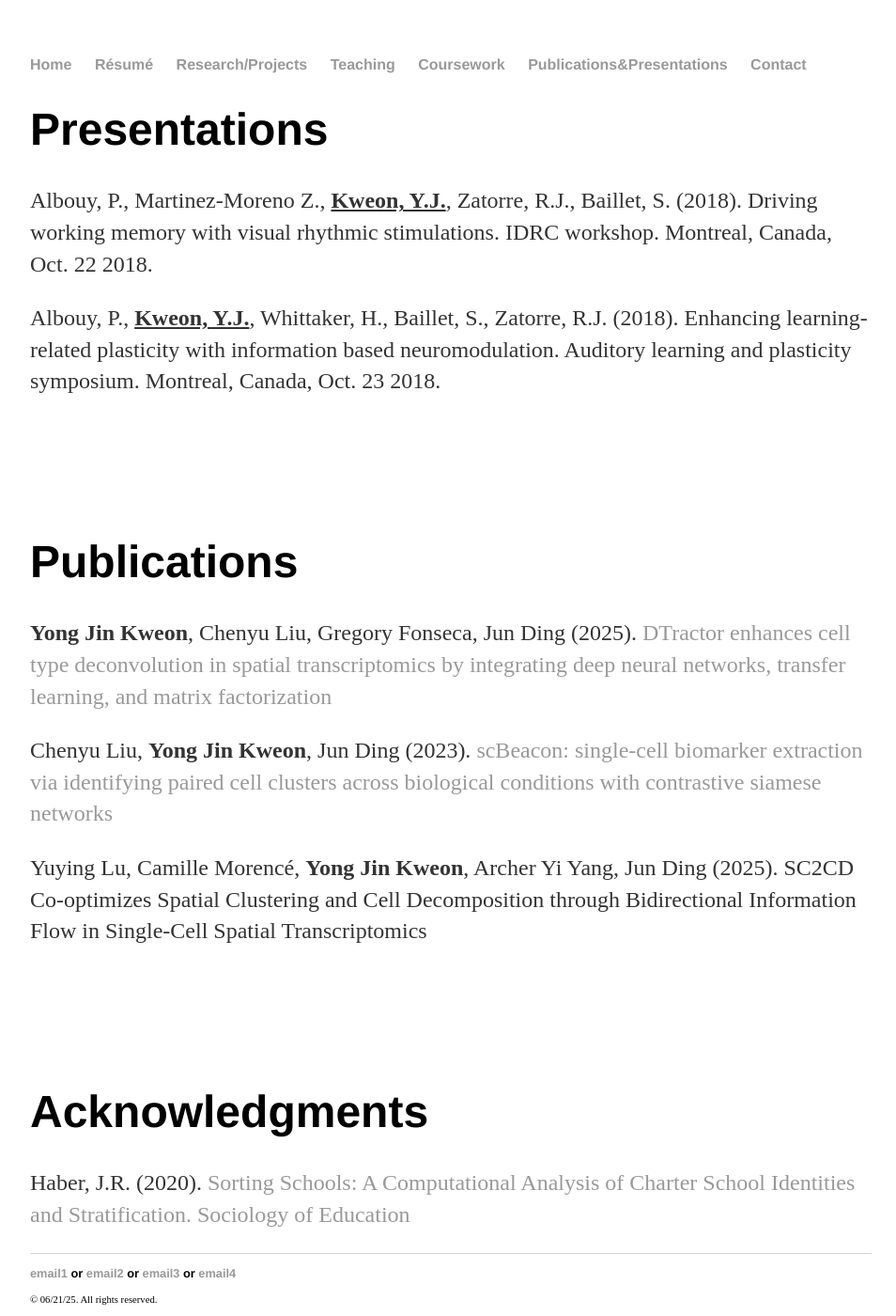
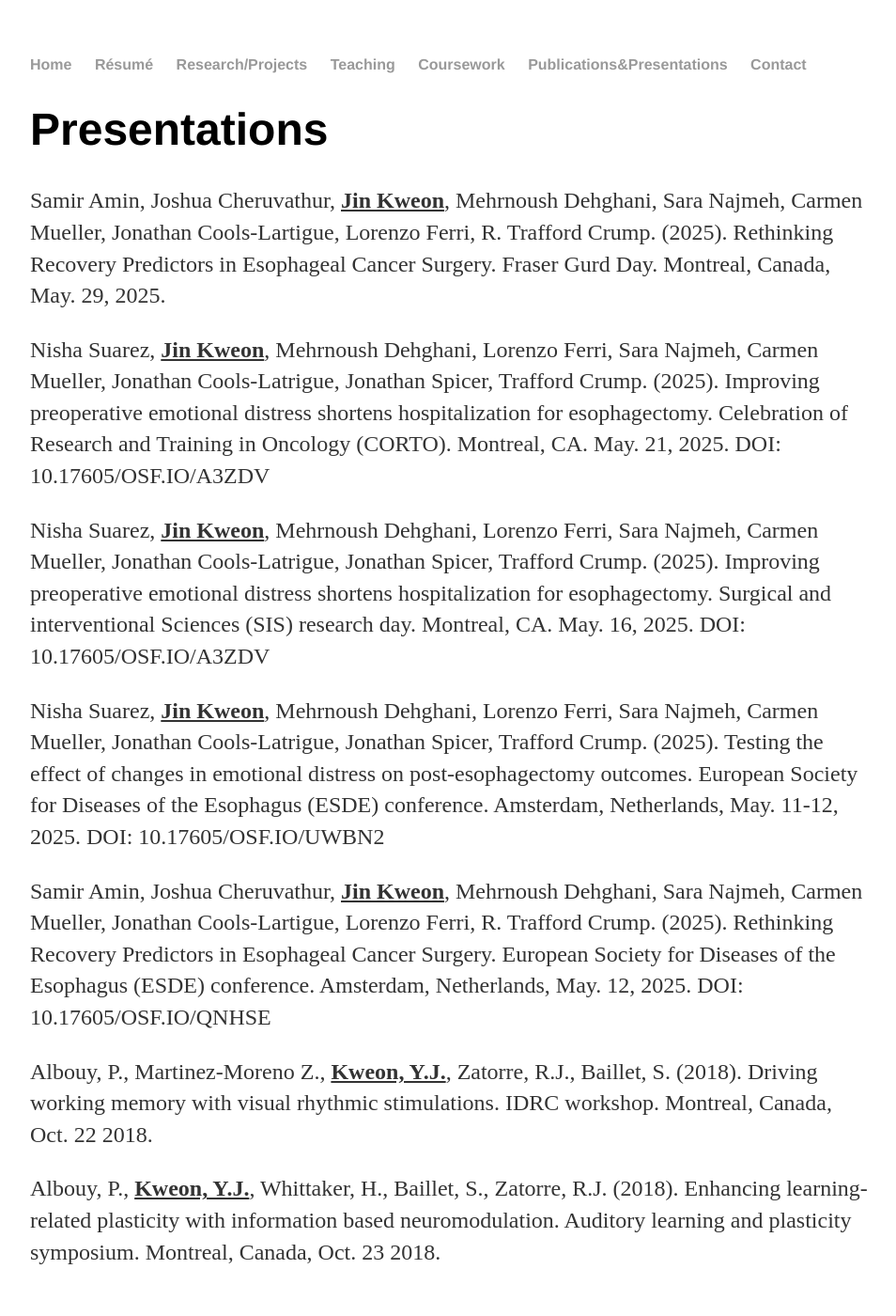
Before and after one commit to yjkweon24/yjkweon24.github.io, a Jekyll site: the page built from publication/publication.md, in a window 1280 px wide and 1400 px high. Shown: the whole window at 94% size, without its empty margins (160-1114 px from the left). Built offline with Jekyll 4.4.1, drawn with Linux system fonts in a browser that asks for light colours.

Commit message:
Update publication.md

```diff
--- a/publication/publication.md
+++ b/publication/publication.md
@@ -4,6 +4,16 @@ title: Publications
 ---
 
 # Presentations
+
+Samir Amin, Joshua Cheruvathur, **<u>Jin Kweon</u>**, Mehrnoush Dehghani, Sara Najmeh, Carmen Mueller, Jonathan Cools-Lartigue, Lorenzo Ferri, R. Trafford Crump. (2025). Rethinking Recovery Predictors in Esophageal Cancer Surgery. Fraser Gurd Day. Montreal, Canada, May. 29, 2025.
+
+Nisha Suarez, **<u>Jin Kweon</u>**, Mehrnoush Dehghani, Lorenzo Ferri, Sara Najmeh, Carmen Mueller, Jonathan Cools-Latrigue, Jonathan Spicer, Trafford Crump. (2025). Improving preoperative emotional distress shortens hospitalization for esophagectomy. Celebration of Research and Training in Oncology (CORTO). Montreal, CA. May. 21, 2025. DOI: 10.17605/OSF.IO/A3ZDV
+
+Nisha Suarez, **<u>Jin Kweon</u>**, Mehrnoush Dehghani, Lorenzo Ferri, Sara Najmeh, Carmen Mueller, Jonathan Cools-Latrigue, Jonathan Spicer, Trafford Crump. (2025). Improving preoperative emotional distress shortens hospitalization for esophagectomy. Surgical and interventional Sciences (SIS) research day. Montreal, CA. May. 16, 2025. DOI: 10.17605/OSF.IO/A3ZDV
+
+Nisha Suarez, **<u>Jin Kweon</u>**, Mehrnoush Dehghani, Lorenzo Ferri, Sara Najmeh, Carmen Mueller, Jonathan Cools-Latrigue, Jonathan Spicer, Trafford Crump. (2025). Testing the effect of changes in emotional distress on post-esophagectomy outcomes. European Society for Diseases of the Esophagus (ESDE) conference. Amsterdam, Netherlands, May. 11-12, 2025. DOI: 10.17605/OSF.IO/UWBN2
+
+Samir Amin, Joshua Cheruvathur, **<u>Jin Kweon</u>**, Mehrnoush Dehghani, Sara Najmeh, Carmen Mueller, Jonathan Cools-Lartigue, Lorenzo Ferri, R. Trafford Crump. (2025). Rethinking Recovery Predictors in Esophageal Cancer Surgery. European Society for Diseases of the Esophagus (ESDE) conference. Amsterdam, Netherlands, May. 12, 2025. DOI: 10.17605/OSF.IO/QNHSE
 
 Albouy, P., Martinez-Moreno Z., **<u>Kweon, Y.J.</u>**, Zatorre, R.J., Baillet, S. (2018). Driving working memory with visual rhythmic stimulations. IDRC workshop. Montreal, Canada, Oct. 22 2018.
 
```
